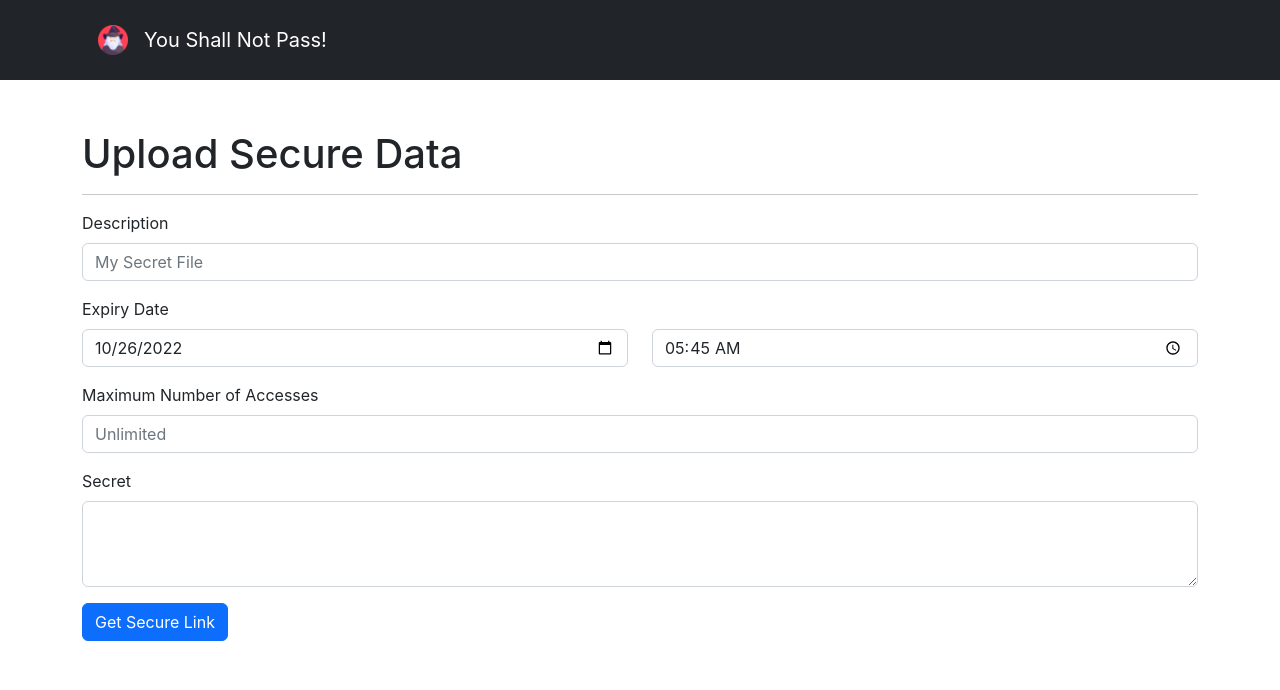
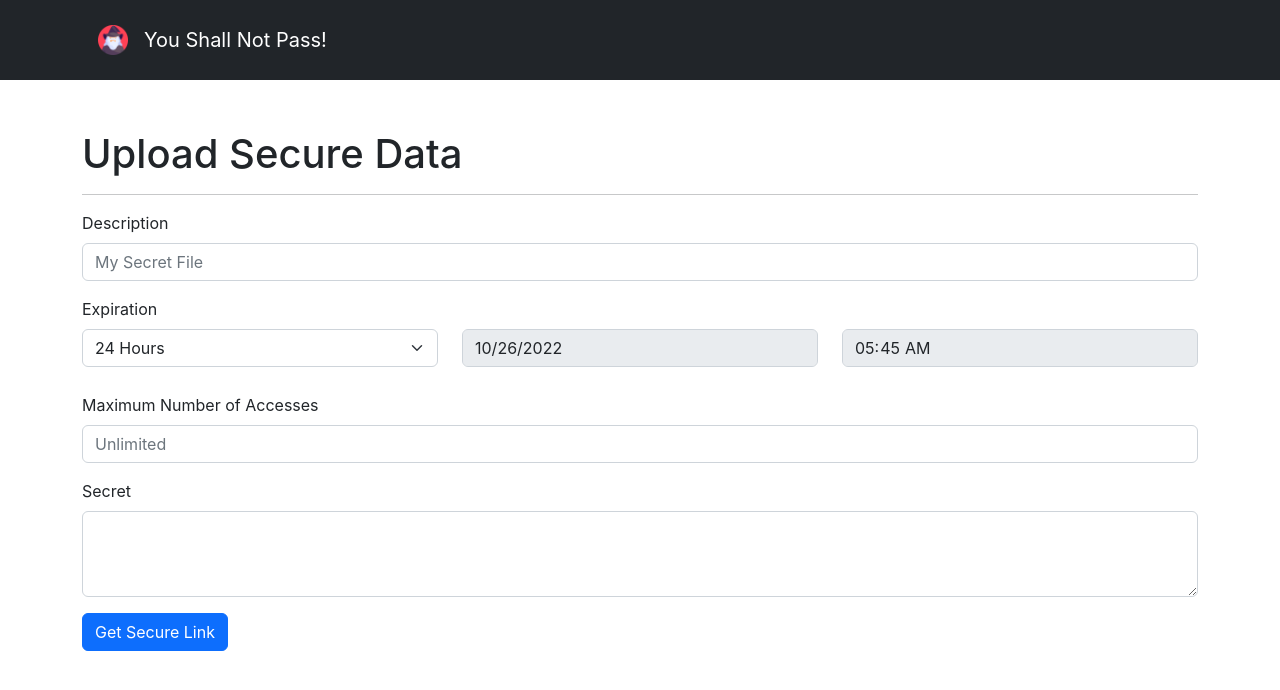
Before and after one commit to SarahBornais/YouShallNotPass, a React (Create React App) app in the folder Frontend/you-shall-not-pass-frontend/: page / in a window 1280 px wide. Shown: the top 690 px of the page. Built offline with nearby package versions, Linux system fonts and the light colour scheme.

Commit message:
Add expiration length select

```diff
--- a/Frontend/you-shall-not-pass-frontend/package.json
+++ b/Frontend/you-shall-not-pass-frontend/package.json
@@ -13,6 +13,7 @@
     "bootstrap": "^5.2.2",
     "formik": "^2.2.9",
     "moment": "^2.29.4",
+    "moment-timezone": "^0.5.38",
     "react": "^18.2.0",
     "react-bootstrap": "^2.5.0",
     "react-bootstrap-icons": "^1.9.1",
--- a/Frontend/you-shall-not-pass-frontend/src/App.css
+++ b/Frontend/you-shall-not-pass-frontend/src/App.css
@@ -132,3 +132,7 @@ body {
 .error-message {
     margin-bottom: 0px;
 }
+
+#expiryDateInput {
+    margin-bottom: 10px;
+}
--- a/Frontend/you-shall-not-pass-frontend/src/pages/UploadPage.tsx
+++ b/Frontend/you-shall-not-pass-frontend/src/pages/UploadPage.tsx
@@ -9,11 +9,14 @@ function UploadPage() {
     const [secretData, setSecretData] = useState({
         contentType: 0,
         label: "",
+        expirationType: "24HOURS",
         expirationDate: defaultExpiration.format("yyyy-MM-DD"),
         expirationTime: defaultExpiration.format("HH:mm"),
         maxAccessCount: "",
         data: ""
     });
+
+    const [customDate, setCustomDate] = useState(false);
 
     const [errorMessage, setErrorMesssage] = useState("Something went wrong unexpectedly. Please try again.");
     const [toastShow, setToastShow] = useState(false);
@@ -60,6 +63,10 @@ function UploadPage() {
 
     const handleChange = (event: React.ChangeEvent<HTMLInputElement | HTMLTextAreaElement>) => {
         setSecretData({ ...secretData, [event.target.name]: event.target.value });
+        if (event.target.name === "expirationDate" || event.target.name === "expirationTime") {
+            console.log("Setting exp type")
+            secretData.expirationType = "CUSTOM";
+        }
     };
 
     const [validated, setValidated] = useState(false);
@@ -78,6 +85,38 @@ function UploadPage() {
     function copyLink() {
         navigator.clipboard.writeText(`https://youshallnotpass.org/view?id=${id}&key=${key}`);
         document.getElementById("copy-success")?.removeAttribute("hidden");
+    }
+
+    function onExpirySelectChange(event: any) {
+        console.log("exp change");
+        secretData.expirationType = event.target.value;
+        if (event.target.value === "CUSTOM") {
+            setCustomDate(true);
+        } else {
+            setCustomDate(false);
+            const expiration = moment();
+            switch (event.target.value) {
+                case "1HOUR":
+                    expiration.add(1, "hours");
+                    break;
+                case "24HOURS":
+                    expiration.add(1, "days");
+                    break;
+                case "48HOURS":
+                    expiration.add(2, "days");
+                    break;
+                case "WEEK":
+                    expiration.add(1, "weeks");
+                    break;
+                case "MONTH":
+                    expiration.add(1, "months");
+                    break;
+            }
+            setSecretData({ ...secretData,
+                ["expirationDate"]: expiration.format("yyyy-MM-DD"),
+                ["expirationTime"]: expiration.format("HH:mm")
+            });
+        }
     }
 
     return (
@@ -100,14 +139,35 @@ function UploadPage() {
                     </Form.Control.Feedback>
                 </Form.Group>
 
-                <Form.Group className="mb-3" controlId="expiryDateInput">
-                    <Form.Label>Expiry Date</Form.Label>
+                <Form.Group className="mb-3">
+                    <Form.Label>Expiration</Form.Label>
                     <Row>
                         <Col>
-                            <Form.Control type="date" name="expirationDate" value={secretData.expirationDate} onChange={handleChange} />
+                            <Form.Select value={secretData.expirationType} onChange={onExpirySelectChange}>
+                                <option value="1HOUR">1 Hour</option>
+                                <option value="24HOURS">24 Hours</option>
+                                <option value="48HOURS">48 Hours</option>
+                                <option value="WEEK">1 Week</option>
+                                <option value="MONTH">1 Month</option>
+                                <option value="CUSTOM">Custom</option>
+                            </Form.Select>
                         </Col>
                         <Col>
-                            <Form.Control type="time" name="expirationTime" value={secretData.expirationTime} onChange={handleChange} />
+                            <Form.Control
+                                id="expiryDateInput"
+                                type="date"
+                                name="expirationDate"
+                                value={secretData.expirationDate}
+                                disabled={!customDate}
+                                onChange={handleChange} />
+                        </Col>
+                        <Col>
+                            <Form.Control
+                                type="time"
+                                name="expirationTime"
+                                value={secretData.expirationTime}
+                                disabled={!customDate}
+                                onChange={handleChange} />
                         </Col>
                     </Row>
                 </Form.Group>
--- a/Frontend/you-shall-not-pass-frontend/src/pages/ViewPage.tsx
+++ b/Frontend/you-shall-not-pass-frontend/src/pages/ViewPage.tsx
@@ -1,3 +1,4 @@
+import moment from "moment";
 import { useEffect, useState } from "react";
 import { Alert, Button, Card, Col, Container, Modal, Row, Spinner, Toast, ToastContainer } from "react-bootstrap";
 import { useSearchParams } from "react-router-dom";
@@ -30,7 +31,7 @@ function ViewPage() {
                 setSecret(atob(data.data));
                 setTimesAccessed(data.timesAccessed);
                 setMaxAccesses(data.maxAccessCount >= 100000 ? "Unlimited" : data.maxAccessCount);
-                setExpiration(new Date(data.expirationDate).toLocaleString());
+                setExpiration(moment(new Date(data.expirationDate)).format("YYYY-MM-DD hh:MM A z"));
                 setLoading(false);
             })
             .catch(() => {
```
Also changed, not shown: 1 other file (tests, documents, lock files or other folders). Lines whose indentation alone changed are shown as unchanged.
